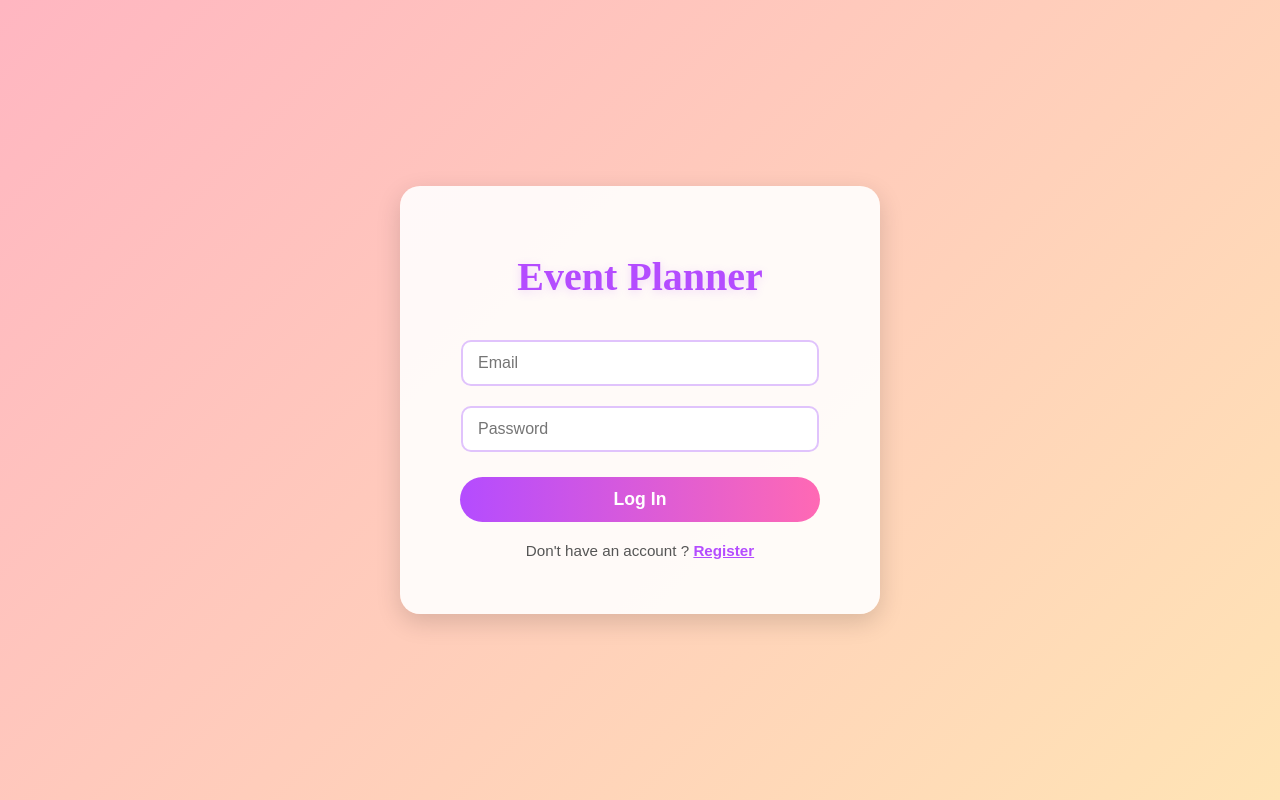
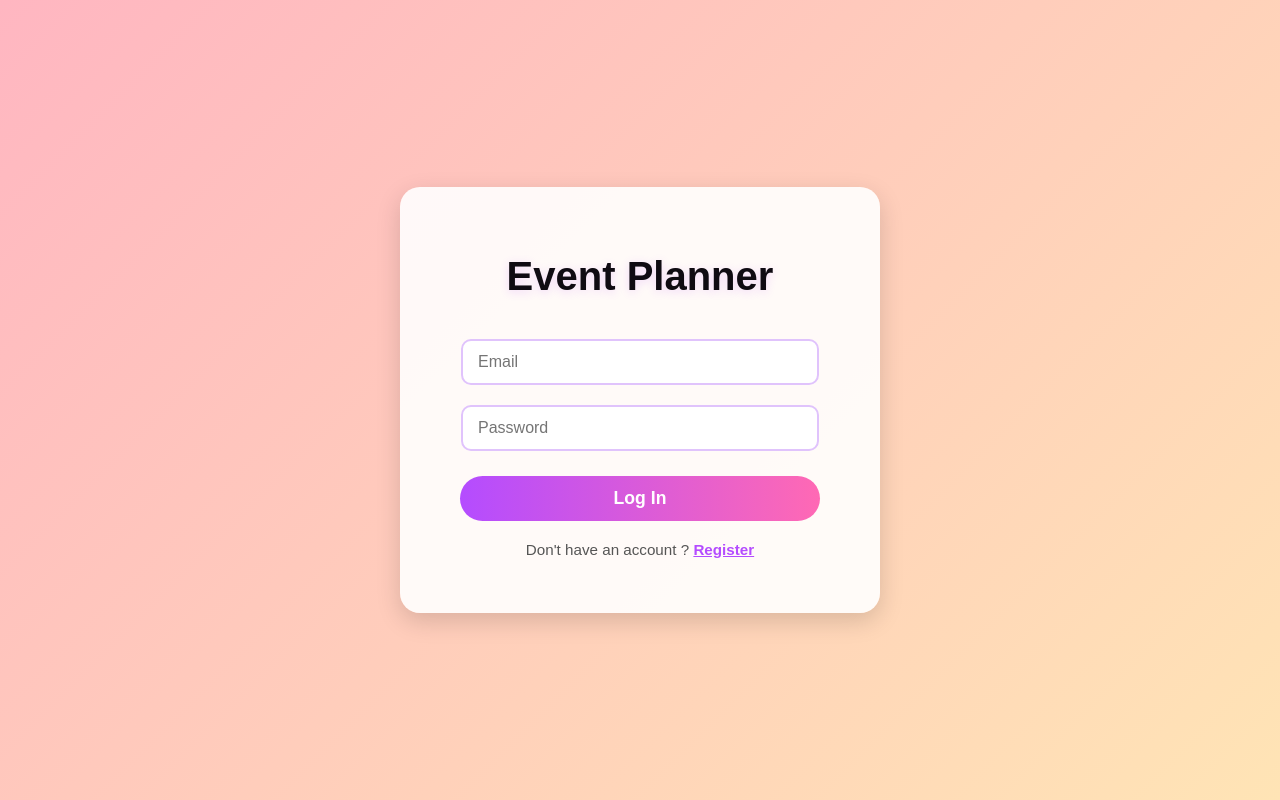
Before and after one commit to denysa2004/EventPlanner, a React (Create React App) app in the folder my-react-app/: page / in a window 1280 px wide. Built offline with nearby package versions, Linux system fonts and the light colour scheme.

Commit message:
font-family for log in page changed

```diff
--- a/my-react-app/src/pages/Register.jsx
+++ b/my-react-app/src/pages/Register.jsx
@@ -30,7 +30,7 @@ function Register() {
         <button>Register</button>
 
         <p>
-          Already have an account? <a href="/login">Log in</a>
+          Already have an account? <a href="/">Log in</a>
         </p>
       </div>
     </div>
--- a/my-react-app/src/styles/Login.css
+++ b/my-react-app/src/styles/Login.css
@@ -32,9 +32,8 @@ body {
 
 
 .login-title {
-  font-family: "Great Vibes", cursive;
   font-size: 2.5rem;
-  color: #b44cff;
+  color: #0f0b12;
   margin-bottom: 30px;
   text-shadow: 0 2px 10px rgba(180, 76, 255, 0.2);
 }
--- a/my-react-app/src/styles/Register.css
+++ b/my-react-app/src/styles/Register.css
@@ -26,10 +26,9 @@ body {
   width: 360px;
 }
 
-.login-title {
-  font-family: "Great Vibes", cursive;
+.register-title {
   font-size: 2.5rem;
-  color: #b44cff;
+  color: #0f0b12;
   margin-bottom: 30px;
   text-shadow: 0 2px 10px rgba(180, 76, 255, 0.2);
 }
```
